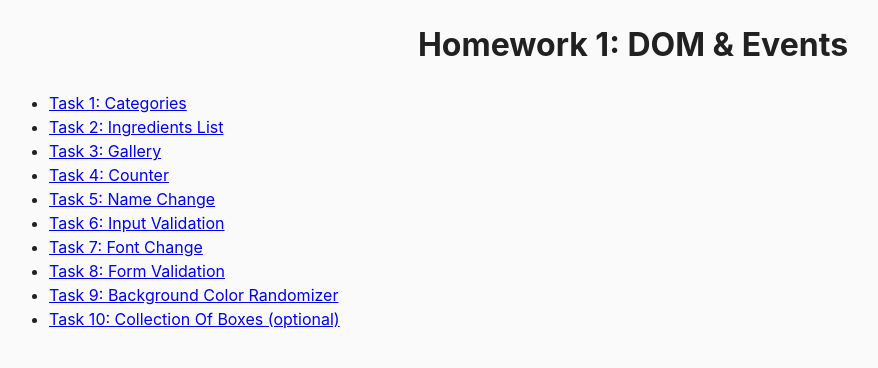
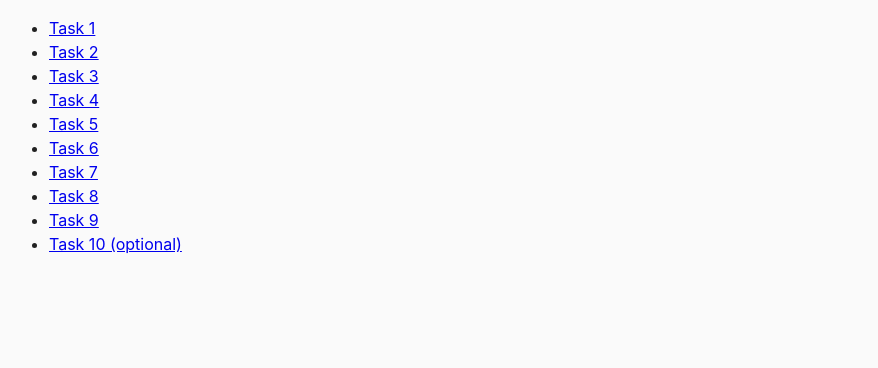
Before and after one commit to Troshuk/js-dom-and-events, a plain HTML site: page index.html in a window 1280 px wide. Shown: the whole page, without its empty margins (7-885 px from the left). Drawn offline with Linux system fonts and the light colour scheme.

Commit message:
hw corrections

```diff
--- a/css/common.css
+++ b/css/common.css
@@ -26,3 +26,23 @@ button {
 h1 {
   text-align: center;
 }
+
+/*? ----------------------- Task 3 ----------------------- */
+
+img {
+  display: block;
+  max-width: 100%;
+  height: auto;
+}
+
+.gallery {
+  display: flex;
+  gap: 20px;
+  list-style: none;
+  align-items: center;
+  flex-wrap: wrap;
+}
+
+.gallery li {
+  width: calc((100% - 20px * 2) / 3);
+}
--- a/index.html
+++ b/index.html
@@ -1,28 +1,24 @@
 <!DOCTYPE html>
-<html lang="en">
+<html lang="ru">
   <head>
     <meta charset="UTF-8" />
     <meta http-equiv="X-UA-Compatible" content="IE=edge" />
     <meta name="viewport" content="width=device-width, initial-scale=1.0" />
-    <title>Homework 1: DOM & Events</title>
+    <title>Homework 6</title>
     <link rel="stylesheet" href="css/common.css" />
   </head>
   <body>
-    <h1>Homework 1: DOM & Events</h1>
-
     <ul>
-      <li><a href="task-01.html">Task 1: Categories</a></li>
-      <li><a href="task-02.html">Task 2: Ingredients List</a></li>
-      <li><a href="task-03.html">Task 3: Gallery</a></li>
-      <li><a href="task-04.html">Task 4: Counter</a></li>
-      <li><a href="task-05.html">Task 5: Name Change</a></li>
-      <li><a href="task-06.html">Task 6: Input Validation</a></li>
-      <li><a href="task-07.html">Task 7: Font Change</a></li>
-      <li><a href="task-08.html">Task 8: Form Validation</a></li>
-      <li><a href="task-09.html">Task 9: Background Color Randomizer</a></li>
-      <li>
-        <a href="task-10.html">Task 10: Collection Of Boxes (optional)</a>
-      </li>
+      <li><a href="task-01.html">Task 1</a></li>
+      <li><a href="task-02.html">Task 2</a></li>
+      <li><a href="task-03.html">Task 3</a></li>
+      <li><a href="task-04.html">Task 4</a></li>
+      <li><a href="task-05.html">Task 5</a></li>
+      <li><a href="task-06.html">Task 6</a></li>
+      <li><a href="task-07.html">Task 7</a></li>
+      <li><a href="task-08.html">Task 8</a></li>
+      <li><a href="task-09.html">Task 9</a></li>
+      <li><a href="task-10.html">Task 10 (optional)</a></li>
     </ul>
   </body>
 </html>
```
Also changed, not shown: js/task-01.js (+4 -4 lines), task-01.html (+2 -4 lines), task-02.html (+2 -4 lines), task-03.html (+2 -23 lines), task-04.html (+2 -4 lines), task-05.html (+2 -4 lines), task-06.html (+2 -4 lines), task-07.html (+2 -4 lines), task-08.html (+2 -4 lines), task-09.html (+2 -4 lines), task-10.html (+2 -4 lines).
